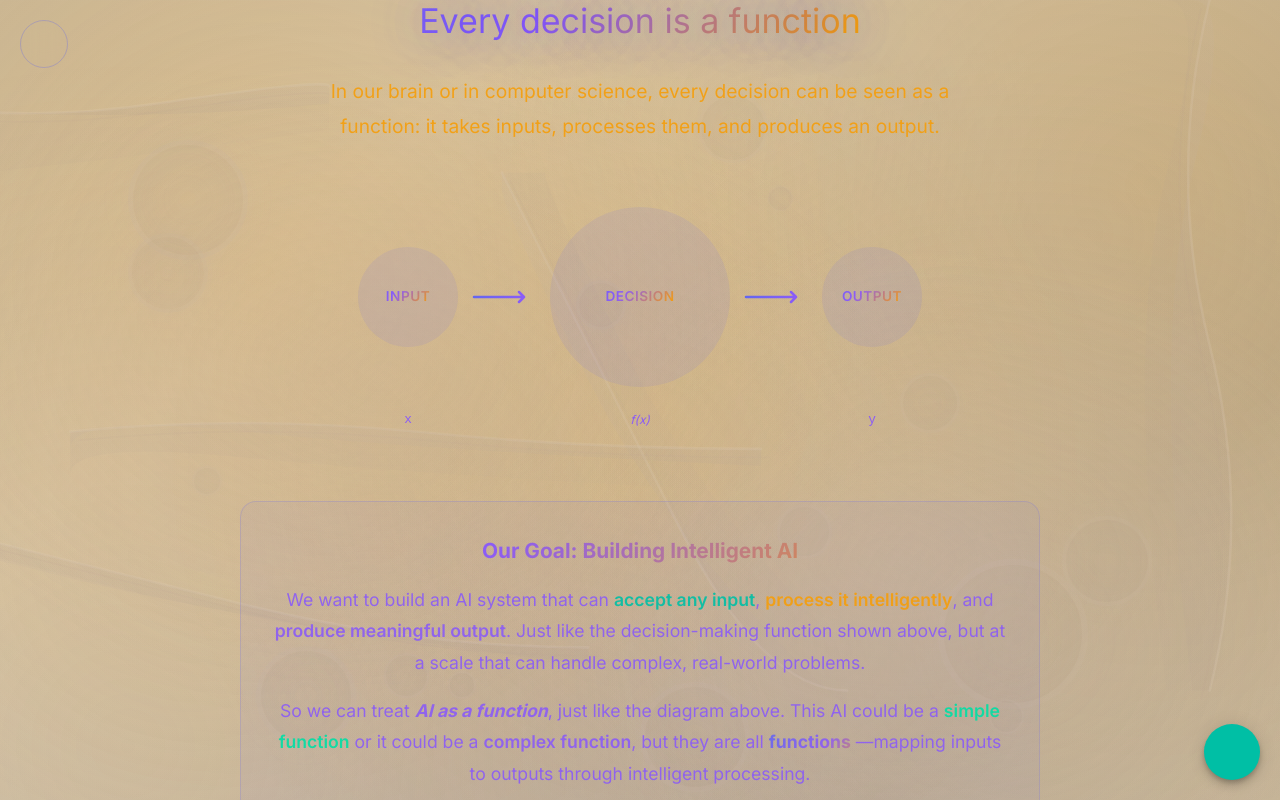
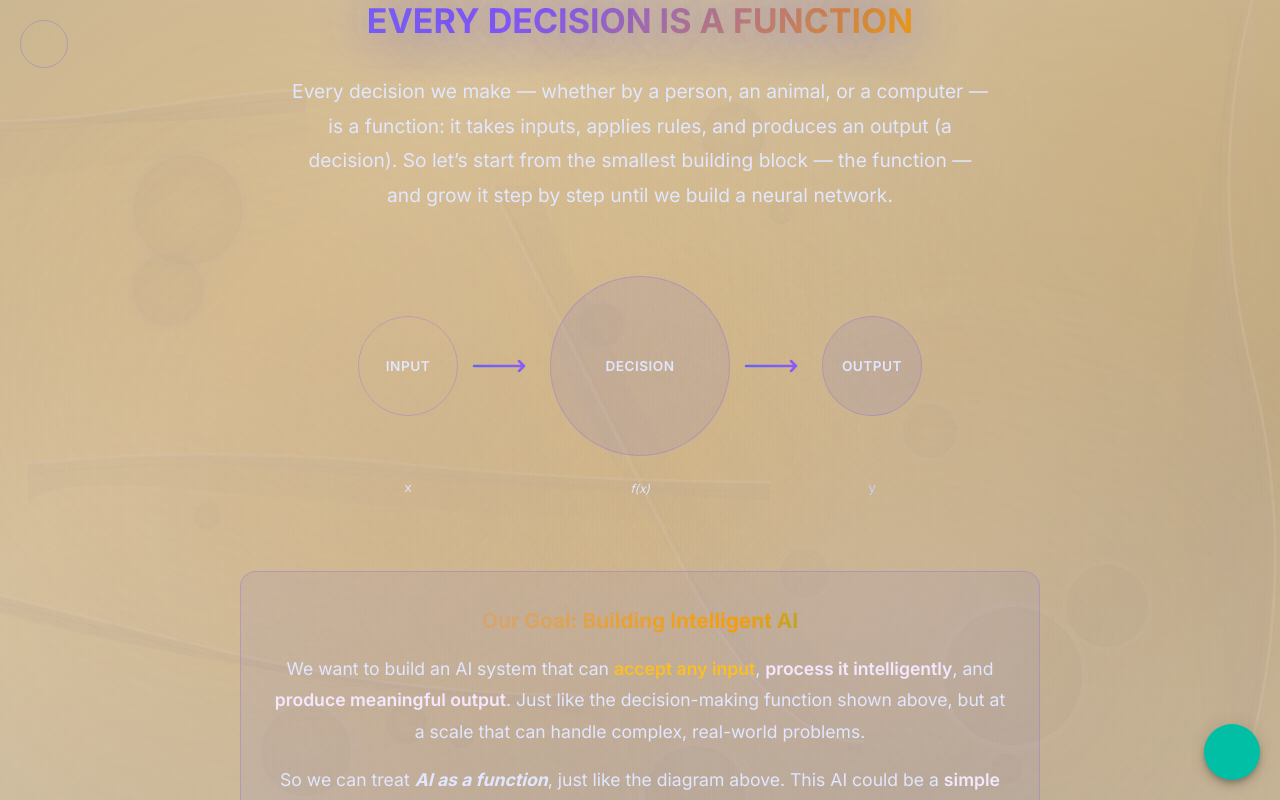
Before and after one commit to zhou-dong/alchemist-ai, a React (Vite) app: page /alchemist-ai/functions-decisions in a window 1280 px wide. Built offline with nearby package versions, Linux system fonts and the light colour scheme; some icons are missing.

Commit message:
Update index.tsx

```diff
--- a/src/pages/functions-decisions/index.tsx
+++ b/src/pages/functions-decisions/index.tsx
@@ -2,15 +2,49 @@ import {
   Box,
   Typography,
   Fade,
+  useTheme,
 } from '@mui/material';
 import { useState, useEffect } from 'react';
 import { useNavigate } from 'react-router-dom';
-import { GradientTypography, GradientButton } from '../../theme/theme';
+import { GradientButton, GradientTypography } from '../../theme/theme';
 import { MercuryBackground } from './MercuryBackground';
 
 export const FunctionsDecisions = () => {
   const [isLoaded, setIsLoaded] = useState(false);
   const navigate = useNavigate();
+  const theme = useTheme();
+  const isDarkMode = theme.palette.mode === 'dark';
+
+  // Combined AI and Mercury-themed colors
+  const aiColors = {
+    // Modern AI gradient colors (Indigo, Purple, Amber, Emerald)
+    indigo: '#6366F1',
+    purple: '#8B5CF6',
+    amber: '#F59E0B',
+    emerald: '#10B981',
+    // Mercury colors (browns, golds, beiges)
+    mercuryGold: isDarkMode ? '#D4A574' : '#C8B89C',
+    mercuryBrown: isDarkMode ? '#8B7A5F' : '#7A6A50',
+    mercuryBeige: isDarkMode ? '#B8956A' : '#A09070',
+    mercuryLight: isDarkMode ? '#E8B86D' : '#D4A574',
+    // Lighter variants for better visibility
+    lightIndigo: '#818CF8',
+    lightPurple: '#A78BFA',
+    lightAmber: '#FBBF24',
+    lightEmerald: '#34D399',
+    // Text colors - modern tech tones that work with Mercury background
+    text: isDarkMode ? '#E0E7FF' : '#4F46E5', // Light indigo for dark mode, dark indigo for light
+    textSecondary: isDarkMode ? '#C7D2FE' : '#6366F1', // Lighter indigo
+    textLight: isDarkMode ? '#F3E8FF' : '#8B5CF6', // Light purple
+    textAccent: isDarkMode ? '#FBBF24' : '#F59E0B', // Amber
+    // Combined gradient colors - AI colors blended with Mercury colors
+    gradientStart: isDarkMode ? '#6366F1' : '#4F46E5', // Indigo
+    gradientMid: isDarkMode ? '#8B5CF6' : '#6366F1', // Purple
+    gradientMercury: isDarkMode ? '#D4A574' : '#C8B89C', // Mercury gold
+    gradientGold: isDarkMode ? '#F59E0B' : '#F59E0B', // Amber
+    gradientEmerald: isDarkMode ? '#10B981' : '#10B981', // Emerald
+    gradientBrown: isDarkMode ? '#8B7A5F' : '#7A6A50', // Mercury brown
+  };
 
   useEffect(() => {
     const timer = setTimeout(() => setIsLoaded(true), 500);
@@ -35,7 +69,8 @@ export const FunctionsDecisions = () => {
 
       <Fade in={isLoaded} timeout={800}>
         <Box sx={{
-          maxWidth: '900px',
+          width: '100%',
+          height: '100%',
           textAlign: 'center',
           display: 'flex',
           flexDirection: 'column',
@@ -44,28 +79,32 @@ export const FunctionsDecisions = () => {
           position: 'relative',
           zIndex: 1
         }}>
+
           <GradientTypography
             variant="h4"
             sx={{
               mb: 1,
+              fontWeight: 900,
             }}
           >
-            Every decision is a function
+            EVERY DECISION IS A FUNCTION
           </GradientTypography>
 
           <Typography
             variant="h5"
             sx={{
               fontSize: { xs: '1rem', md: '1.2rem' },
-              color: 'text.secondary',
+              color: aiColors.text,
               maxWidth: '700px',
               lineHeight: 1.8,
-              opacity: 0.9,
-              mb: 3
+              mb: 3,
             }}
           >
-            In our brain or in computer science, every decision can be seen as a function:
-            it takes inputs, processes them, and produces an output.
+            Every decision we make — whether by a person, an animal, or a computer — is a function:
+            it takes inputs, applies rules, and produces an output (a decision).
+
+            So let’s start from the smallest building block — the function —
+            and grow it step by step until we build a neural network.
           </Typography>
 
           {/* Flow Diagram */}
@@ -101,7 +140,8 @@ export const FunctionsDecisions = () => {
                   justifyContent: 'center',
                   alignItems: 'center',
                   borderRadius: '50%',
-                  backgroundColor: 'rgba(99, 102, 241, 0.1)',
+                  // backgroundColor: isDarkMode ? 'rgba(99, 102, 241, 0.1)' : 'rgba(99, 102, 241, 0.08)',
+                  border: `1px solid ${isDarkMode ? 'rgba(139, 92, 246, 0.3)' : 'rgba(99, 102, 241, 0.2)'}`,
                   textAlign: 'center',
                   position: 'relative',
                   px: 2,
@@ -114,12 +154,7 @@ export const FunctionsDecisions = () => {
                     fontWeight: 600,
                     textTransform: 'uppercase',
                     letterSpacing: '0.5px',
-                    backgroundImage: `linear-gradient(135deg, #6366F1, #8B5CF6, #F59E0B, #10B981)`,
-                    backgroundSize: '200% 200%',
-                    backgroundClip: 'text',
-                    WebkitBackgroundClip: 'text',
-                    WebkitTextFillColor: 'transparent',
-                    animation: 'gradientShift 8s ease infinite',
+                    color: aiColors.text,
                   }}
                 >
                   Input
@@ -142,8 +177,8 @@ export const FunctionsDecisions = () => {
                 >
                   <defs>
                     <linearGradient id="arrowGradient" x1="0%" y1="0%" x2="100%" y2="0%">
-                      <stop offset="0%" stopColor="#6366F1" />
-                      <stop offset="100%" stopColor="#8B5CF6" />
+                      <stop offset="0%" stopColor={aiColors.indigo} />
+                      <stop offset="100%" stopColor={aiColors.purple} />
                     </linearGradient>
                   </defs>
                   <path
@@ -167,7 +202,8 @@ export const FunctionsDecisions = () => {
                   justifyContent: 'center',
                   alignItems: 'center',
                   borderRadius: '50%',
-                  backgroundColor: 'rgba(99, 102, 241, 0.1)',
+                  backgroundColor: isDarkMode ? 'rgba(99, 102, 241, 0.1)' : 'rgba(99, 102, 241, 0.08)',
+                  border: `1px solid ${isDarkMode ? 'rgba(139, 92, 246, 0.3)' : 'rgba(99, 102, 241, 0.2)'}`,
                   textAlign: 'center',
                   position: 'relative',
                   px: 2,
@@ -181,12 +217,7 @@ export const FunctionsDecisions = () => {
                     fontWeight: 600,
                     textTransform: 'uppercase',
                     letterSpacing: '0.5px',
-                    backgroundImage: `linear-gradient(135deg, #6366F1, #8B5CF6, #F59E0B, #10B981)`,
-                    backgroundSize: '200% 200%',
-                    backgroundClip: 'text',
-                    WebkitBackgroundClip: 'text',
-                    WebkitTextFillColor: 'transparent',
-                    animation: 'gradientShift 8s ease infinite',
+                    color: aiColors.text,
                   }}
                 >
                   Decision
@@ -228,7 +259,8 @@ export const FunctionsDecisions = () => {
                   justifyContent: 'center',
                   alignItems: 'center',
                   borderRadius: '50%',
-                  backgroundColor: 'rgba(99, 102, 241, 0.1)',
+                  backgroundColor: isDarkMode ? 'rgba(99, 102, 241, 0.1)' : 'rgba(99, 102, 241, 0.08)',
+                  border: `1px solid ${isDarkMode ? 'rgba(139, 92, 246, 0.3)' : 'rgba(99, 102, 241, 0.2)'}`,
                   textAlign: 'center',
                   position: 'relative',
                   px: 2,
@@ -241,12 +273,7 @@ export const FunctionsDecisions = () => {
                     fontWeight: 600,
                     textTransform: 'uppercase',
                     letterSpacing: '0.5px',
-                    backgroundImage: `linear-gradient(135deg, #6366F1, #8B5CF6, #F59E0B, #10B981)`,
-                    backgroundSize: '200% 200%',
-                    backgroundClip: 'text',
-                    WebkitBackgroundClip: 'text',
-                    WebkitTextFillColor: 'transparent',
-                    animation: 'gradientShift 8s ease infinite',
+                    color: aiColors.text,
                   }}
                 >
                   Output
@@ -276,7 +303,7 @@ export const FunctionsDecisions = () => {
                   variant="body2"
                   sx={{
                     fontSize: { xs: '0.7rem', md: '0.8rem' },
-                    color: 'text.primary',
+                    color: aiColors.text,
                     fontFamily: 'monospace',
                     textAlign: 'center',
                   }}
@@ -299,7 +326,7 @@ export const FunctionsDecisions = () => {
                   variant="body2"
                   sx={{
                     fontSize: { xs: '0.65rem', md: '0.75rem' },
-                    color: 'text.primary',
+                    color: aiColors.text,
                     fontStyle: 'italic',
                     textAlign: 'center',
                   }}
@@ -322,7 +349,7 @@ export const FunctionsDecisions = () => {
                   variant="body2"
                   sx={{
                     fontSize: { xs: '0.7rem', md: '0.8rem' },
-                    color: 'text.primary',
+                    color: aiColors.textSecondary,
                     fontFamily: 'monospace',
                     textAlign: 'center',
                   }}
@@ -339,8 +366,8 @@ export const FunctionsDecisions = () => {
               mt: 4,
               p: { xs: 3, md: 4 },
               borderRadius: '16px',
-              backgroundColor: 'rgba(99, 102, 241, 0.05)',
-              border: '1px solid rgba(99, 102, 241, 0.2)',
+              backgroundColor: isDarkMode ? 'rgba(99, 102, 241, 0.08)' : 'rgba(99, 102, 241, 0.05)',
+              border: `1px solid ${isDarkMode ? 'rgba(139, 92, 246, 0.3)' : 'rgba(99, 102, 241, 0.25)'}`,
               maxWidth: '800px',
               textAlign: 'center',
             }}
@@ -351,7 +378,7 @@ export const FunctionsDecisions = () => {
                 fontSize: { xs: '1.1rem', md: '1.3rem' },
                 fontWeight: 700,
                 mb: 2,
-                backgroundImage: `linear-gradient(135deg, #6366F1, #8B5CF6, #F59E0B, #10B981)`,
+                backgroundImage: `linear-gradient(135deg, ${aiColors.gradientStart}, ${aiColors.purple}, ${aiColors.gradientMercury}, ${aiColors.gradientGold}, ${aiColors.gradientEmerald}, ${aiColors.gradientBrown}, ${aiColors.gradientStart})`,
                 backgroundSize: '200% 200%',
                 backgroundClip: 'text',
                 WebkitBackgroundClip: 'text',
@@ -365,21 +392,20 @@ export const FunctionsDecisions = () => {
               variant="body1"
               sx={{
                 fontSize: { xs: '0.95rem', md: '1.1rem' },
-                color: 'text.primary',
+                color: aiColors.text,
                 lineHeight: 1.8,
-                opacity: 0.9,
               }}
             >
               We want to build an AI system that can{' '}
-              <Box component="span" sx={{ fontWeight: 600, color: 'primary.main' }}>
+              <Box component="span" sx={{ fontWeight: 600, color: aiColors.textAccent }}>
                 accept any input
               </Box>
               ,{' '}
-              <Box component="span" sx={{ fontWeight: 600, color: 'secondary.main' }}>
+              <Box component="span" sx={{ fontWeight: 600, color: aiColors.textLight }}>
                 process it intelligently
               </Box>
               , and{' '}
-              <Box component="span" sx={{ fontWeight: 600, color: '#8B5CF6' }}>
+              <Box component="span" sx={{ fontWeight: 600, color: aiColors.textLight }}>
                 produce meaningful output
               </Box>
               . Just like the decision-making function shown above, but at a scale that can handle complex, real-world problems.
@@ -388,26 +414,25 @@ export const FunctionsDecisions = () => {
               variant="body1"
               sx={{
                 fontSize: { xs: '0.95rem', md: '1.1rem' },
-                color: 'text.primary',
+                color: aiColors.text,
                 lineHeight: 1.8,
-                opacity: 0.9,
                 mt: 2,
               }}
             >
               So we can treat{' '}
-              <Box component="span" sx={{ fontWeight: 700, fontStyle: 'italic' }}>
+              <Box component="span" sx={{ fontWeight: 700, fontStyle: 'italic', color: aiColors.text }}>
                 AI as a function
               </Box>
               , just like the diagram above. This AI could be a{' '}
-              <Box component="span" sx={{ fontWeight: 600, color: 'primary.light' }}>
+              <Box component="span" sx={{ fontWeight: 600, color: aiColors.textLight }}>
                 simple function
               </Box>
               {' '}or it could be a{' '}
-              <Box component="span" sx={{ fontWeight: 600, color: '#8B5CF6' }}>
+              <Box component="span" sx={{ fontWeight: 600, color: aiColors.textAccent }}>
                 complex function
               </Box>
               , but they are all{' '}
-              <Box component="span" sx={{ fontWeight: 700, backgroundImage: `linear-gradient(135deg, #6366F1, #8B5CF6, #F59E0B, #10B981)`, backgroundSize: '200% 200%', backgroundClip: 'text', WebkitBackgroundClip: 'text', WebkitTextFillColor: 'transparent' }}>
+              <Box component="span" sx={{ fontWeight: 700, backgroundImage: `linear-gradient(135deg, ${aiColors.gradientStart}, ${aiColors.purple}, ${aiColors.gradientMercury}, ${aiColors.gradientGold}, ${aiColors.gradientEmerald}, ${aiColors.gradientBrown})`, backgroundSize: '200% 200%', backgroundClip: 'text', WebkitBackgroundClip: 'text', WebkitTextFillColor: 'transparent' }}>
                 functions
               </Box>
               {' '}—mapping inputs to outputs through intelligent processing.
```
